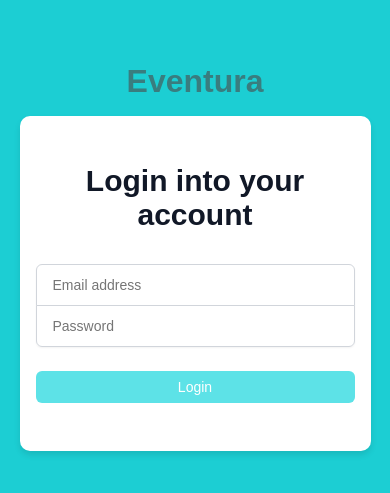
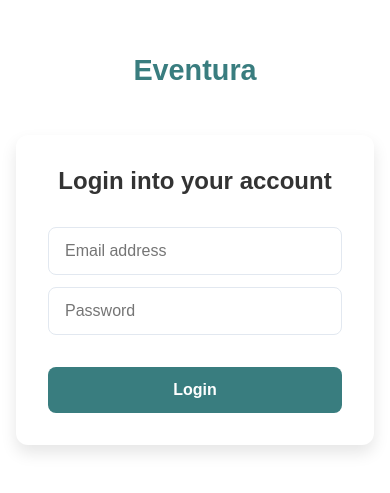
Before and after one commit to agwadan/Eventura, a Next.js app: page / in a window 390 px wide. Shown: the part 165-658 px from the top of the page. Built offline with nearby package versions, Linux system fonts and the light colour scheme.

Commit message:
add styling to the login page and make it responsive

```diff
--- a/src/loginpage/page.module.css
+++ b/src/loginpage/page.module.css
@@ -1,76 +1,110 @@
-.container {
+.main {
+  background-color: white;
+  min-height: 100vh;
   display: flex;
   flex-direction: column;
   align-items: center;
   justify-content: center;
+}
+
+.button {
+  padding: 10px 20px;
+  border: none;
+  border-radius: 5px;
+  background-color: #397D7F;
+  color: white;
+  cursor: pointer;
+  font-size: 16px;
+  transition: opacity 0.3s;
+}
+
+.button:hover {
+  opacity: 0.8;
+}
+
+.submitButton {
+  width: 100%;
+  padding: 0.75rem 1.5rem;
+  background-color: #397D7F;
+  color: white;
+  border: none;
+  border-radius: 0.375rem;
+  font-weight: 500;
+  cursor: pointer;
+  transition: opacity 0.2s ease-in-out;
+}
+
+.submitButton:hover {
+  opacity: 0.8;
+}
+
+.container {
   min-height: 100vh;
-  background-color: #1CCED3;
+  display: flex;
+  flex-direction: column;
+  align-items: center;
+  justify-content: center;
+  background: transparent;
+  padding: 1rem;
 }
 
 .eventuraTitle {
-  font-size: 3rem;
+  font-size: clamp(1.8rem, 4vw, 2.5rem);
   font-weight: bold;
+  margin-bottom: 2rem;
   color: #397D7F;
-  margin-bottom: 2rem;
-  text-align: center;
 }
 
 .loginBox {
-  background: white;
+  width: 100%;
+  max-width: 400px;
   padding: 2rem;
-  border-radius: 10px;
-  box-shadow: 0 4px 6px rgba(0, 0, 0, 0.1);
-  width: 90%;
-  max-width: 400px;
-}
-
-/* Responsive styles */
-@media screen and (max-width: 768px) {
-  .eventuraTitle {
-    font-size: 2.5rem;
-    margin-bottom: 1.5rem;
-  }
-
-  .loginBox {
-    padding: 1.5rem;
-    width: 85%;
-  }
-}
-
-@media screen and (max-width: 480px) {
-  .eventuraTitle {
-    font-size: 2rem;
-    margin-bottom: 1rem;
-  }
-
-  .loginBox {
-    padding: 1rem;
-    width: 90%;
-  }
+  border-radius: 12px;
+  box-shadow: 0 8px 16px rgba(0, 0, 0, 0.1);
+  background-color: white;
+  margin: 1rem;
 }
 
 .formWrapper {
-  max-width: 28rem;
   width: 100%;
-  margin: 2rem auto;
 }
 
 .title {
-  margin-top: 1.5rem;
+  font-size: 1.5rem;
+  font-weight: 600;
   text-align: center;
-  font-size: 1.875rem;
-  font-weight: 800;
-  color: #111827;
+  margin-bottom: 2rem;
+  color: #333;
 }
 
 .form {
-  margin-top: 2rem;
-  space-y: 1.5rem;
+  display: flex;
+  flex-direction: column;
+  gap: 1.5rem;
+  width: 100%;
 }
 
 .inputGroup {
-  border-radius: 0.375rem;
-  box-shadow: 0 1px 2px 0 rgba(0, 0, 0, 0.05);
+  display: flex;
+  flex-direction: column;
+  gap: 0.75rem;
+}
+
+.inputTop,
+.inputBottom {
+  width: 100%;
+  padding: 0.875rem 1rem;
+  border: 1.5px solid #e2e8f0;
+  border-radius: 8px;
+  font-size: 1rem;
+  transition: all 0.2s ease;
+}
+
+.inputTop:focus,
+.inputBottom:focus {
+  outline: none;
+  border-color: #397D7F;
+  box-shadow: 0 0 0 3px rgba(57, 125, 127, 0.15);
 }
 
 .srOnly {
@@ -81,107 +115,39 @@
   margin: -1px;
   overflow: hidden;
   clip: rect(0, 0, 0, 0);
-  white-space: nowrap;
-  border-width: 0;
-}
-
-.inputTop, .inputBottom {
-  appearance: none;
-  display: block;
-  width: 100%;
-  padding: 0.75rem 1rem;
-  border: 1px solid #d1d5db;
-  color: #111827;
-  font-size: 0.875rem;
-}
-
-.inputTop {
-  border-top-left-radius: 0.375rem;
-  border-top-right-radius: 0.375rem;
-}
-
-.inputBottom {
-  border-bottom-left-radius: 0.375rem;
-  border-bottom-right-radius: 0.375rem;
-  margin-top: -1px;
-}
-
-.inputTop:focus, .inputBottom:focus {
-  outline: none;
-  border-color: #6366f1;
-  z-index: 10;
-  position: relative;
-}
-
-.error {
-  color: #ef4444;
-  font-size: 0.875rem;
-  text-align: center;
-  margin: 0.5rem 0;
+  border: 0;
 }
 
 .submitButton {
   width: 100%;
-  display: flex;
-  justify-content: center;
-  padding: 0.5rem 1rem;
+  padding: 0.875rem 1.5rem;
+  background-color: #397D7F;
+  color: white;
   border: none;
-  border-radius: 0.375rem;
-  font-size: 0.875rem;
-  font-weight: 500;
-  color: white;
-  background-color: #5DE2E7;
+  border-radius: 8px;
+  font-size: 1rem;
+  font-weight: 600;
   cursor: pointer;
-  transition: background-color 0.2s;
-  margin-top: 1.5rem;
+  transition: all 0.2s ease;
+  margin-top: 0.5rem;
 }
 
 .submitButton:hover {
-  background-color: #397D7F;
-  filter: blur(0.5px);
-  transition: all 0.3s ease;
+  opacity: 0.85;
+  transform: translateY(-1px);
 }
 
 .submitButton:focus {
   outline: none;
-  ring: 2px;
-  ring-offset: 2px;
-  ring-color: #4f46e5;
+  box-shadow: 0 0 0 3px rgba(57, 125, 127, 0.2);
 }
 
-.login-container {
-  display: flex;
-  flex-direction: column;
-  align-items: center;
-  justify-content: center;
-  min-height: 100vh;
-  background-color: #1CCED3;
+.error {
+  color: #dc2626;
+  text-align: center;
+  font-size: 0.875rem;
+  margin-top: 0.5rem;
+  padding: 0.5rem;
+  border-radius: 6px;
+  background-color: rgba(220, 38, 38, 0.1);
 }
-
-.brand-name {
-  color: #397D7F;
-  font-size: 2.5rem;
-  font-weight: bold;
-  margin-bottom: 2rem;
-}
-
-.login-form {
-  background: white;
-  padding: 2rem;
-  border-radius: 8px;
-  box-shadow: 0 4px 6px rgba(0, 0, 0, 0.1);
-  width: 100%;
-  max-width: 400px;
-}
-
-/* Mobile responsiveness */
-@media screen and (max-width: 768px) {
-  .brand-name {
-    font-size: 2rem;
-  }
-
-  .login-form {
-    margin: 1rem;
-    padding: 1.5rem;
-  }
-}
```
